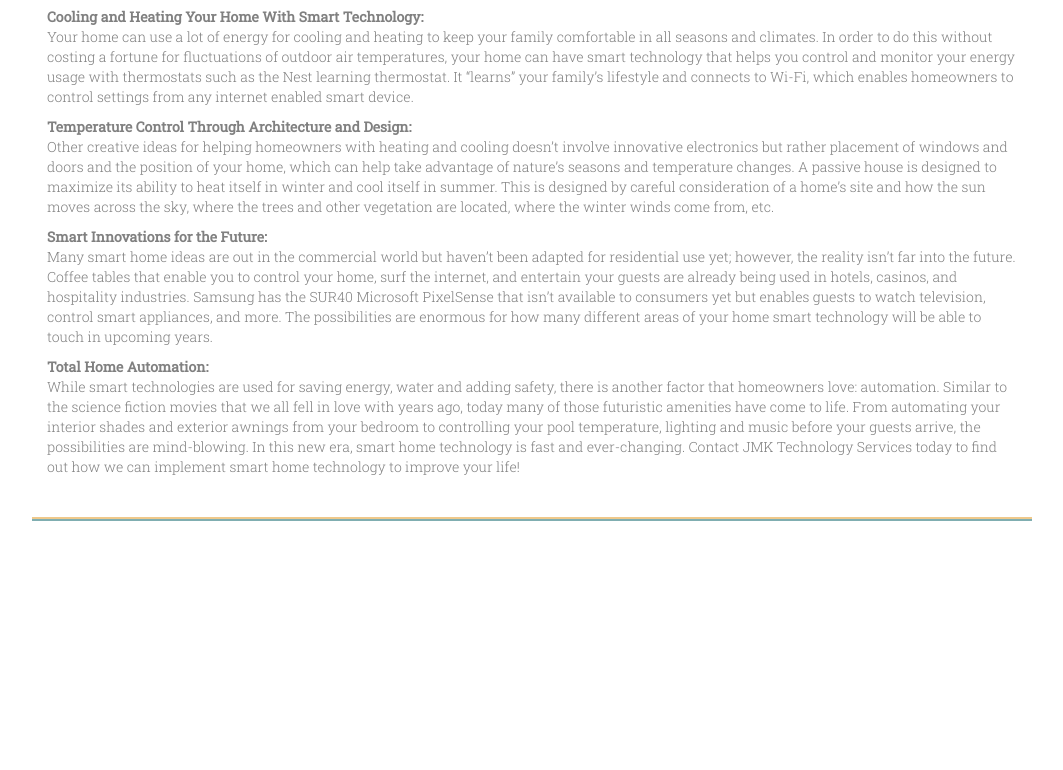
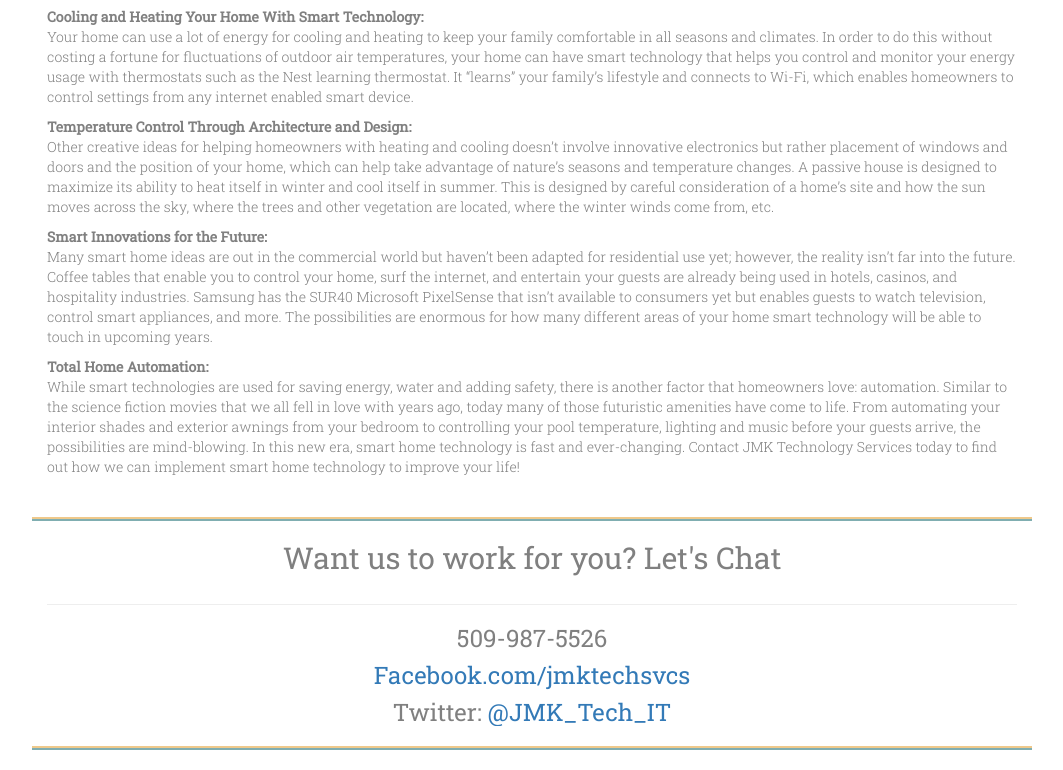
Before and after one commit to JMKTech/JMKTech, a plain HTML site: page index.html in a window 1280 px wide. Shown: the part 2800-3570 px from the top of the page, without its empty margins (108-1171 px from the left). Before the commit the page ends 3321 px from the top, so only its background shows below. Drawn offline with nearby package versions, Linux system fonts and the light colour scheme.

Commit message:
Add Contact Us section

```diff
--- a/index.html
+++ b/index.html
@@ -68,7 +68,7 @@
 		<nav id="nav">
 			<div class="row">
 				<div class="col-lg-5"></div>
-				<div class="col-xs-4 col-sm-2 col-md-2 col-lg-2"><a href="http://jmktech.com"><img src="assets/images/JMK-Logo-navbar.jpg" class="center-block"></a></div>
+				<div class="col-xs-4 col-sm-2 col-md-2 col-lg-2"><a href="#" class="scroll-top"><img src="assets/images/JMK-Logo-navbar.jpg" class="center-block"></a></div>
 				<div class="col-xs-8 col-sm-10 col-md-10 col-lg-5">
 					<nav class="navbar navbar-default navbar-transparent" role="navigation">
 						<div class="container-fluid">
@@ -229,7 +229,7 @@
 						<div class="col-md-12"><img src="assets/images/JMK_Logo_section_icon.jpg"><h3><b>Smart Home Technology</b></h3></div>
 					</div>
 					<div class="row top-buffer">
-						<div class="col-md-12"><h4>How Can Smart Home Technology Improve Your Life?</h4></div>
+						<div class="col-md-12"><h4>How Can <b>Smart Home Technology</b> Improve Your Life?</h4></div>
 					</div>
 					<div class="row">
 						<div class="col-md-12">
@@ -283,6 +283,39 @@
 				</div>
 			</div>
 			</section>
+			<!--Contact Us Section-->
+			<section>
+			<div id="contactus">
+				<div class="container" style="max-width: 1000px;">
+					<div class="row">
+						<div class="col-md-12"><h2 class="text-center">Want us to work for you? Let's Chat</h2></div>
+					</div>
+					<div class="row">
+						<div class="col-md-12 text-center">
+							<hr>
+							<h3>509-987-5526</h3>
+							<p>
+							<h3><a href="https://www.facebook.com/jmktechsvcs" target="bobdole">Facebook.com/jmktechsvcs</a></h3>
+							<p>
+							<h3>Twitter: <a href="https://twitter.com/JMK_Tech_IT" target="bobdole">@JMK_Tech_IT</a></h3>
+						<!--color bars-->
+						<div class="row">
+							<div class="col-md-12" style="background-color: #ffffff; height:20px;"></div>
+						</div>
+						<div class="row">
+							<div class="col-md-12" style="background-color: #efc98b; height:2px;"></div>
+							</div>
+						<div class="row">
+							<div class="col-md-12" style="background-color: #80aeb1; height:2px;"></div>
+						</div>
+						<div class="row">
+							<div class="col-md-12" style="background-color: #ffffff; height:20px;"></div>
+						</div>
+						</div>
+					</div>
+				</div>
+			</div>
+			</section>
 		<!--main container closing div-->
 		</div>
 
```
